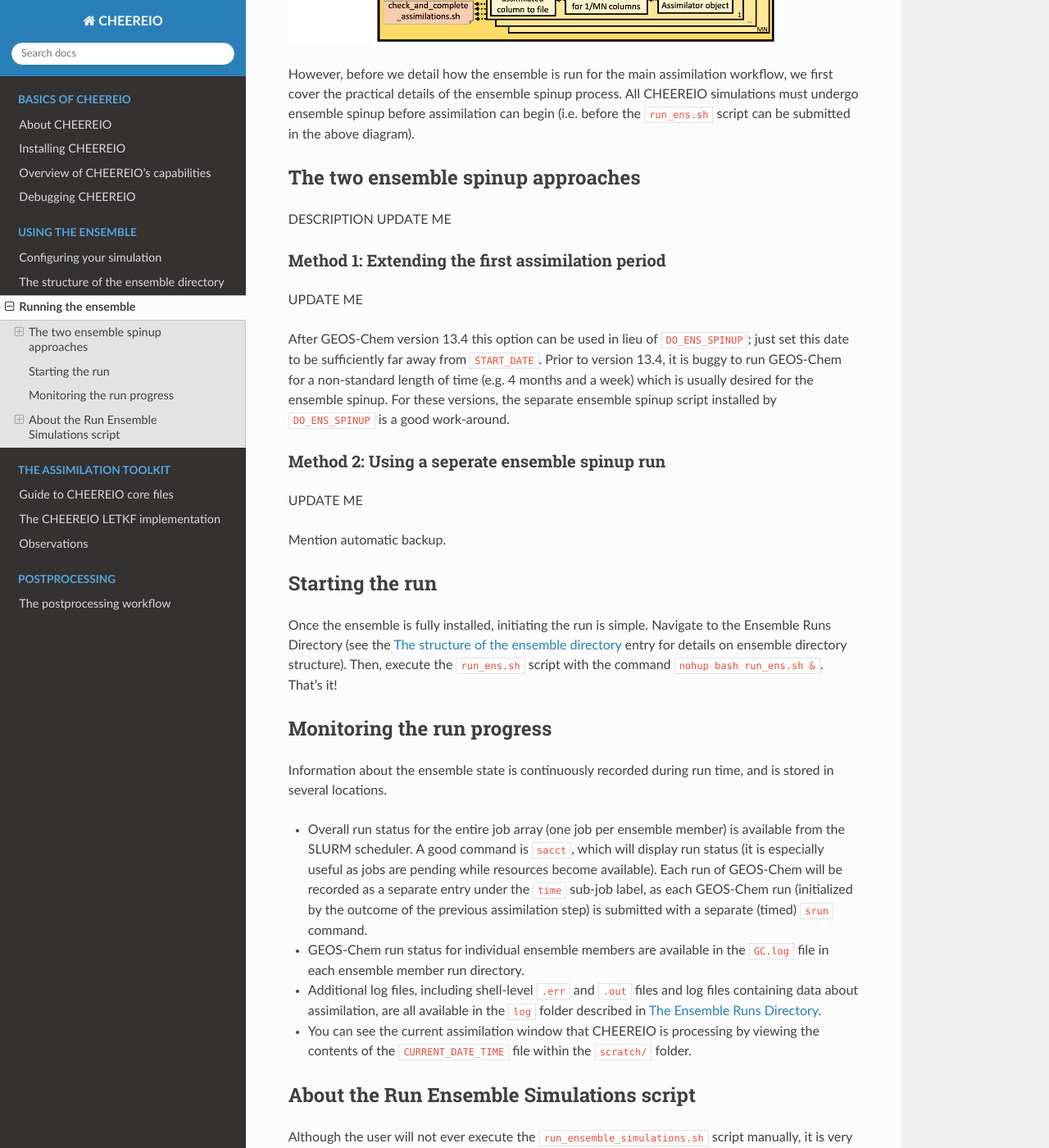
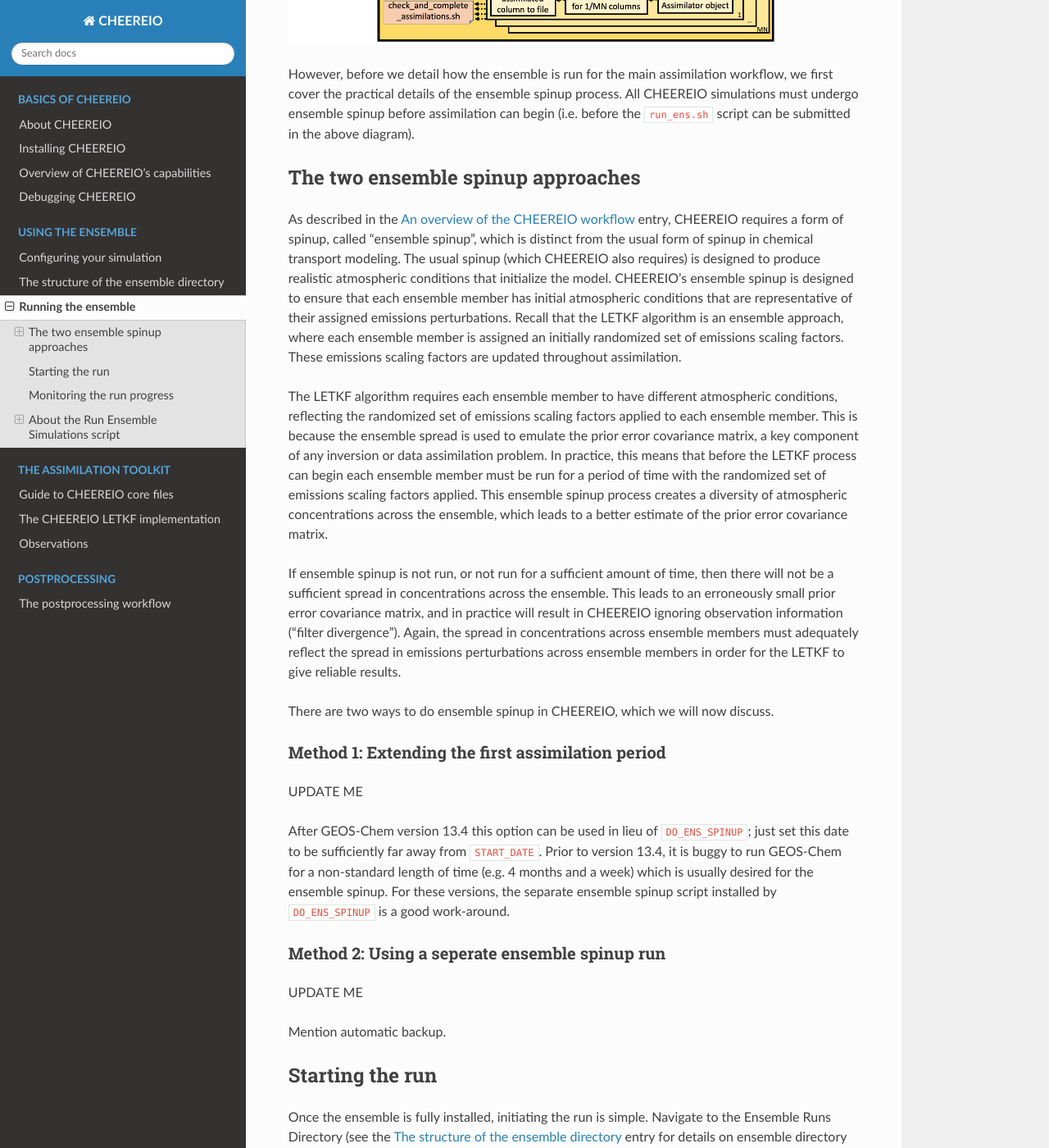
Before and after one commit to drewpendergrass/CHEEREIO, a Sphinx documentation site: the page built from docs/Running-the-ensemble.rst, in a window 1280 px wide and 1400 px high, scrolled down 674 px. Shown: the whole window at 82% size. Built offline with Sphinx 7.4.7 and the Read the Docs theme 2.0.0, drawn with Linux system fonts in a browser that asks for light colours.

Commit message:
more progress in writing ensemble spinup simulation entry

```diff
--- a/docs/About-CHEEREIO.rst
+++ b/docs/About-CHEEREIO.rst
@@ -18,6 +18,8 @@ Although the mathematics of CHEEREIO is complex (see :ref:`Further Reading` for
   :alt: Figure demonstrating how ensemble of simulations is adjusted to match observations over time.
 
 One way to think about this is that the ensemble emulates the error matrix for the model, giving us a kind of low rank approximation of model uncertainty. Since we know the error matrix for the observations (or at least can make an educated guess), then we should consider the LETKF as a Bayesian method that updates a prior distribution of concentrations and emissions to create a posterior ensemble that better reflects reality. With each update, the LETKF accumulates information about the true atmospheric state.
+
+.. _Workflow overview:
 
 An overview of the CHEEREIO workflow
 -----------------------------
--- a/docs/Running-the-ensemble.rst
+++ b/docs/Running-the-ensemble.rst
@@ -16,7 +16,13 @@ However, before we detail how the ensemble is run for the main assimilation work
 The two ensemble spinup approaches
 -------------
 
-DESCRIPTION UPDATE ME
+As described in the :ref:`Workflow overview` entry, CHEEREIO requires a form of spinup, called "ensemble spinup", which is distinct from the usual form of spinup in chemical transport modeling. The usual spinup (which CHEEREIO also requires) is designed to produce realistic atmospheric conditions that initialize the model. CHEEREIO's ensemble spinup is designed to ensure that each ensemble member has initial atmospheric conditions that are representative of their assigned emissions perturbations. Recall that the LETKF algorithm is an ensemble approach, where each ensemble member is assigned an initially randomized set of emissions scaling factors. These emissions scaling factors are updated throughout assimilation.
+
+The LETKF algorithm requires each ensemble member to have different atmospheric conditions, reflecting the randomized set of emissions scaling factors applied to each ensemble member. This is because the ensemble spread is used to emulate the prior error covariance matrix, a key component of any inversion or data assimilation problem. In practice, this means that before the LETKF process can begin each ensemble member must be run for a period of time with the randomized set of emissions scaling factors applied. This ensemble spinup process creates a diversity of atmospheric concentrations across the ensemble, which leads to a better estimate of the prior error covariance matrix.
+
+If ensemble spinup is not run, or not run for a sufficient amount of time, then there will not be a sufficient spread in concentrations across the ensemble. This leads to an erroneously small prior error covariance matrix, and in practice will result in CHEEREIO ignoring observation information ("filter divergence"). Again, the spread in concentrations across ensemble members must adequately reflect the spread in emissions perturbations across ensemble members in order for the LETKF to give reliable results.
+
+There are two ways to do ensemble spinup in CHEEREIO, which we will now discuss.
 
 Method 1: Extending the first assimilation period
 ~~~~~~~~~~~~~
```
